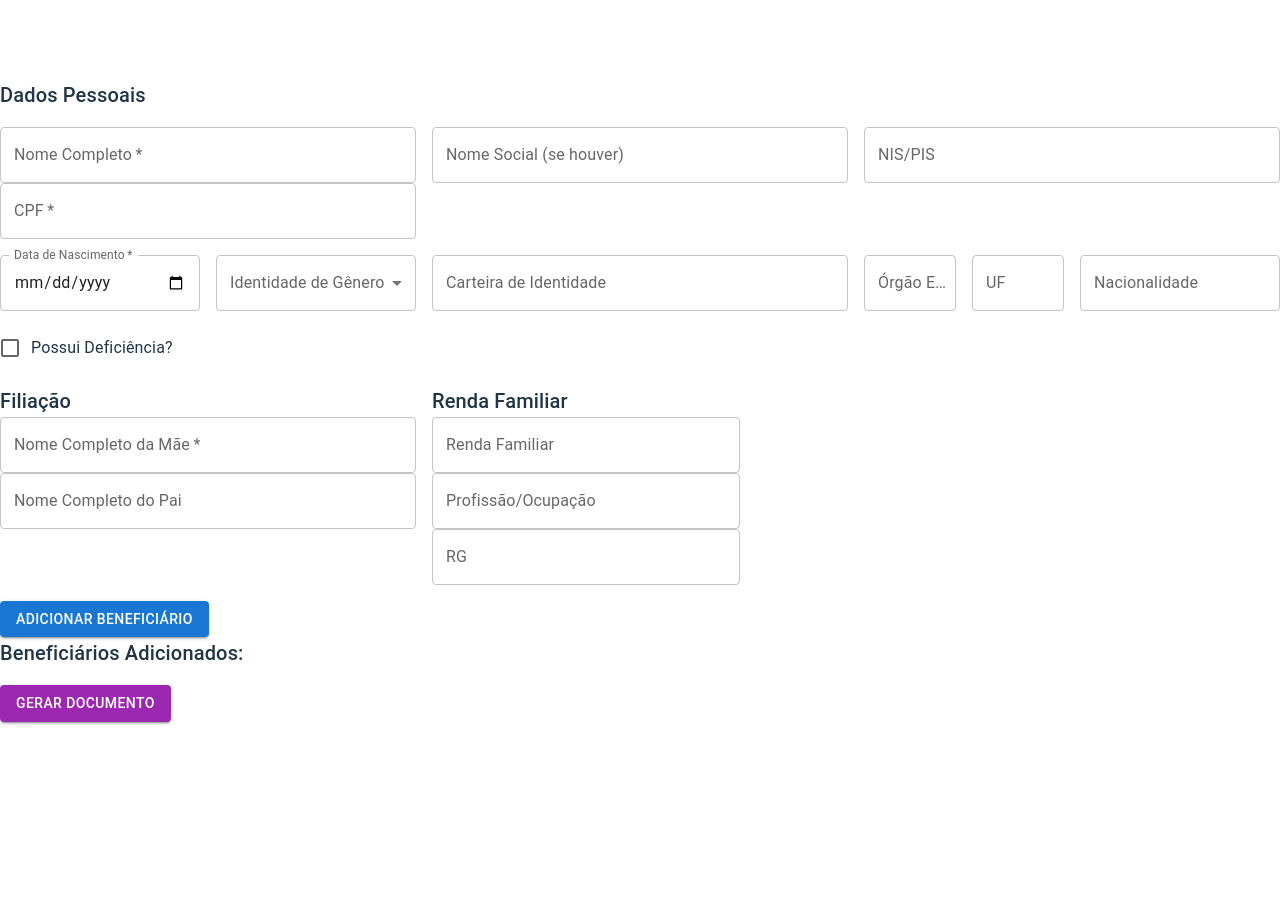
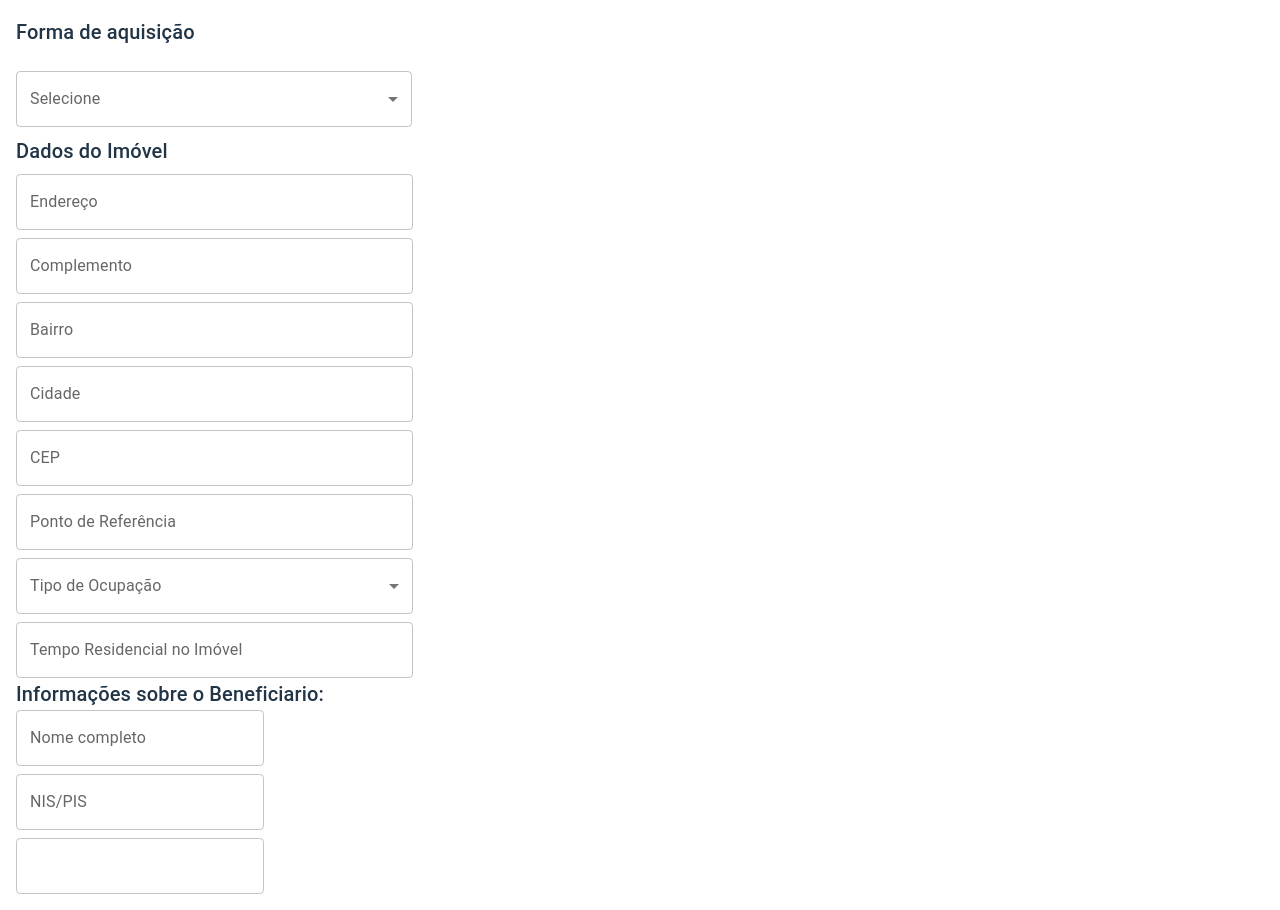
Before and after one commit to Jamessilva22/agentes-digitais, a React (Vite) app: page /beneficiario in a window 1280 px wide. Before the commit the page ends 800 px from the top, so only its background shows below. Built offline with nearby package versions, Linux system fonts and the light colour scheme.

Commit message:
novo form

```diff
--- a/src/components/BeneficiarioForm.jsx
+++ b/src/components/BeneficiarioForm.jsx
@@ -1,317 +1,115 @@
-import { useState } from "react";
-import BeneficiarioController from "../controller/BeneficiarioController";
+import React, { useState } from "react";
 import {
   TextField,
-  Checkbox,
-  FormControlLabel,
-  FormGroup,
-  Button,
-  Grid,
-  Typography,
   Select,
   MenuItem,
+  FormControl,
   InputLabel,
-  FormControl,
+  Typography,
+  Box,
+  Grid,
 } from "@mui/material";
 
-const BeneficiarioForm = () => {
-  const [beneficiarios, setBeneficiarios] = useState([]);
-  const [formData, setFormData] = useState({
-    nomeCompleto: "",
-    nomeSocial: "",
-    cpf: "",
-    nisPis: "",
-    dataNascimento: "",
-    sexo: "",
-    genero: "",
-    carteiraIdentidade: "",
-    orgaoExpedidor: "",
-    uf: "",
-    nacionalidade: "",
-    possuiDeficiencia: false,
-    descricaoDeficiencia: "",
-    documentacaoNecessaria: false,
-    nomeMae: "",
-    nomePai: "",
-    profissao: "",
-    rendaFamiliar: "",
-  });
+const FormularioImovel = () => {
+  const [tipoContrato, setTipoContrato] = useState("");
+  const [tipoOcupacao, setTipoOcupacao] = useState("");
+  const [outroContrato, setOutroContrato] = useState("");
+  const [tempoResidencial, setTempoResidencial] = useState("");
 
-  const handleChange = (e) => {
-    const { name, value, type, checked } = e.target;
-    setFormData({
-      ...formData,
-      [name]: type === "checkbox" ? checked : value,
-    });
-  };
-
-  const handleAddBeneficiario = () => {
-    setBeneficiarios([...beneficiarios, formData]);
-    setFormData({
-      nomeCompleto: "",
-      nomeSocial: "",
-      cpf: "",
-      nisPis: "",
-      dataNascimento: "",
-      sexo: "",
-      genero: "",
-      carteiraIdentidade: "",
-      orgaoExpedidor: "",
-      uf: "",
-      nacionalidade: "",
-      possuiDeficiencia: false,
-      descricaoDeficiencia: "",
-      documentacaoNecessaria: false,
-      nomeMae: "",
-      nomePai: "",
-      profissao: "",
-      rendaFamiliar: "",
-    });
-  };
-
-  const handleSubmit = async () => {
-    const payload = { beneficiario: beneficiarios };
-    await BeneficiarioController.submitBeneficiarios(payload);
+  const handleContratoChange = (event) => {
+    setTipoContrato(event.target.value);
+    if (event.target.value !== "outros") {
+      setOutroContrato("");
+    }
   };
 
   return (
-    <div>
-      <form>
-        <Grid container spacing={2}>
-          <Grid item xs={12}>
-            <Typography variant="h6">Dados Pessoais</Typography>
+    <Box sx={{ maxWidth: 600, margin: "0 auto", padding: 2 }}>
+      <Typography variant="h6" gutterBottom>
+        Forma de aquisição
+      </Typography>
+      <FormControl sx={{ width: "66%" }} fullWidth margin="normal">
+        <InputLabel>Selecione</InputLabel>
+        <Select xs={4} value={tipoContrato} onChange={handleContratoChange}>
+          <MenuItem value="contrato_promessa_compra_venda">
+            Contrato de promessa de compra e venda
+          </MenuItem>
+          <MenuItem value="escritura_publica_compra_venda">
+            Escritura pública de compra e venda
+          </MenuItem>
+          <MenuItem value="heranca">Herança</MenuItem>
+          <MenuItem value="contrato_particular">Contrato particular</MenuItem>
+          <MenuItem value="outros">Outros</MenuItem>
+        </Select>
+      </FormControl>
+      {tipoContrato === "outros" && (
+        <TextField
+          label="Descreva o tipo de contrato"
+          value={outroContrato}
+          onChange={(e) => setOutroContrato(e.target.value)}
+          fullWidth
+          margin="normal"
+        />
+      )}
+      <Typography variant="h6" gutterBottom>
+        Dados do Imóvel
+      </Typography>
+      <Grid container spacing={1}>
+        <Grid item xs={8}>
+          <TextField label="Endereço" fullWidth />
         </Grid>
-
-          <Grid item xs={12} sm={4}>
-            <TextField
-              fullWidth
-              label="Nome Completo"
-              name="nomeCompleto"
-              placeholder="Nome Completo"
-              value={formData.nomeCompleto}
-              onChange={handleChange}
-              required
-            />
-            <TextField
-              fullWidth
-              label="CPF"
-              name="cpf"
-              placeholder="CPF"
-              value={formData.cpf}
-              onChange={handleChange}
-              required
-            />
+        <Grid item xs={8}>
+          <TextField label="Complemento" fullWidth />
         </Grid>
-
-          <Grid item xs={12} sm={4}>
-            <TextField
-              fullWidth
-              label="Nome Social (se houver)"
-              name="nomeSocial"
-              placeholder="Nome Social"
-              value={formData.nomeSocial}
-              onChange={handleChange}
-            />
+        <Grid item xs={8}>
+          <TextField label="Bairro" fullWidth />
         </Grid>
-
-          <Grid item xs={12} sm={4}>
-            <TextField
-              fullWidth
-              label="NIS/PIS"
-              name="nisPis"
-              placeholder="NIS/PIS"
-              value={formData.nisPis}
-              onChange={handleChange}
-              inputProps={{ maxLength: 15 }}
-            />
+        <Grid item xs={8}>
+          <TextField label="Cidade" fullWidth />
         </Grid>
-
-          <Grid item xs={12} sm={2}>
-            <TextField
-              fullWidth
-              label="Data de Nascimento"
-              type="date"
-              name="dataNascimento"
-              InputLabelProps={{ shrink: true }}
-              value={formData.dataNascimento}
-              onChange={handleChange}
-              required
-            />
+        <Grid item xs={8}>
+          <TextField label="CEP" fullWidth />
         </Grid>
-
-          <Grid item xs={12} sm={2}>
+        <Grid item xs={8}>
+          <TextField label="Ponto de Referência" fullWidth />
+        </Grid>
+        <Grid item xs={8}>
           <FormControl fullWidth>
-              <InputLabel>Identidade de Gênero</InputLabel>
+            <InputLabel>Tipo de Ocupação</InputLabel>
             <Select
-                name="sexo"
-                value={formData.sexo}
-                onChange={handleChange}
-                required
+              value={tipoOcupacao}
+              onChange={(e) => setTipoOcupacao(e.target.value)}
             >
-                <MenuItem value="">
-                  <em>Selecione</em>
-                </MenuItem>
-                <MenuItem value="homemCis">Homem cis</MenuItem>
-                <MenuItem value="mulherCis">Mulher cis</MenuItem>
-                <MenuItem value="homemTrans">Homem trans</MenuItem>
-                <MenuItem value="mulherTrans">Mulher trans</MenuItem>
+              <MenuItem value="proprietario">Proprietário</MenuItem>
+              <MenuItem value="inquilino">Inquilino</MenuItem>
+              <MenuItem value="herdeiro">Herdeiro</MenuItem>
             </Select>
           </FormControl>
         </Grid>
-
-          <Grid item xs={12} sm={4}>
+        <Grid item xs={8}>
           <TextField
+            label="Tempo Residencial no Imóvel"
+            value={tempoResidencial}
+            onChange={(e) => setTempoResidencial(e.target.value)}
             fullWidth
-              label="Carteira de Identidade"
-              name="carteiraIdentidade"
-              placeholder="Carteira de Identidade"
-              value={formData.carteiraIdentidade}
-              onChange={handleChange}
-            />
-          </Grid>
-
-          <Grid item xs={12} sm={1}>
-            <TextField
-              fullWidth
-              label="Órgão Expedidor"
-              name="orgaoExpedidor"
-              placeholder="Órgão Expedidor"
-              value={formData.orgaoExpedidor}
-              onChange={handleChange}
-            />
-          </Grid>
-
-          <Grid item xs={12} sm={1}>
-            <TextField
-              fullWidth
-              label="UF"
-              name="uf"
-              placeholder="UF"
-              value={formData.uf}
-              onChange={handleChange}
-            />
-          </Grid>
-
-          <Grid item xs={12} sm={2}>
-            <TextField
-              fullWidth
-              label="Nacionalidade"
-              name="nacionalidade"
-              placeholder="Nacionalidade"
-              value={formData.nacionalidade}
-              onChange={handleChange}
-            />
-          </Grid>
-
-          <Grid item xs={12}>
-            <FormControlLabel
-              control={
-                <Checkbox
-                  name="possuiDeficiencia"
-                  checked={formData.possuiDeficiencia}
-                  onChange={handleChange}
-                />
-              }
-              label="Possui Deficiência?"
-            />
-          </Grid>
-
-          {formData.possuiDeficiencia && (
-            <Grid item xs={12} sm={3}>
-              <TextField
-                fullWidth
-                label="Descrição da Deficiência"
-                name="descricaoDeficiencia"
-                placeholder="Descrição da Deficiência"
-                value={formData.descricaoDeficiencia}
-                onChange={handleChange}
-              />
-            </Grid>
-          )}
-
-          <Grid item xs={12} sm={4}>
-            <Grid item xs={12}>
-              <Typography variant="h6">Filiação</Typography>
-            </Grid>
-            <TextField
-              fullWidth
-              label="Nome Completo da Mãe"
-              name="nomeMae"
-              placeholder="Nome Completo da Mãe"
-              value={formData.nomeMae}
-              onChange={handleChange}
-              required
-            />
-            <Grid>
-              <TextField
-                fullWidth
-                label="Nome Completo do Pai"
-                name="nomePai"
-                placeholder="Nome Completo do Pai"
-                value={formData.nomePai}
-                onChange={handleChange}
           />
         </Grid>
       </Grid>
 
-          <Grid item xs={12} sm={3}>
-            <Grid item xs={12}>
-              <Typography variant="h6">Renda Familiar</Typography>
+      <Typography variant="h6">Informações sobre o Beneficiario:</Typography>
+      <Grid container spacing={1}>
+        <Grid item xs={8}>
+          <TextField label="Nome completo" />
         </Grid>
-            <TextField
-              fullWidth
-              label="Renda Familiar"
-              name="rendaFamiliar"
-              placeholder="Renda Familiar"
-              value={formData.rendaFamiliar}
-              onChange={handleChange}
-            />
-            <TextField
-              fullWidth
-              label="Profissão/Ocupação"
-              name="profissao"
-              placeholder="Profissão/Ocupação"
-              value={formData.profissao}
-              onChange={handleChange}
-            />
-            <Grid>
-              <TextField
-                fullWidth
-                label="RG"
-                name="RG"
-                placeholder="Insira o RG"
-                value={formData.profissao}
-                onChange={handleChange}
-              />
+        <Grid item xs={8}>
+          <TextField label='NIS/PIS' />
+        </Grid>
+        <Grid item xs={8}>
+          <TextField label=''/>
         </Grid>
       </Grid>
-
-          <Grid item xs={12}>
-            <Button
-              variant="contained"
-              color="primary"
-              onClick={handleAddBeneficiario}
-            >
-              Adicionar Beneficiário
-            </Button>
-          </Grid>
-        </Grid>
-      </form>
-
-      <div>
-        <Typography variant="h6">Beneficiários Adicionados:</Typography>
-        <ul>
-          {beneficiarios.map((b, index) => (
-            <li key={index}>{b.nomeCompleto}</li>
-          ))}
-        </ul>
-      </div>
-
-      <Button variant="contained" color="secondary" onClick={handleSubmit}>
-        Gerar Documento
-      </Button>
-    </div>
+    </Box>
   );
 };
 
-export default BeneficiarioForm;
+export default FormularioImovel;
```
Lines whose indentation alone changed are shown as unchanged.
